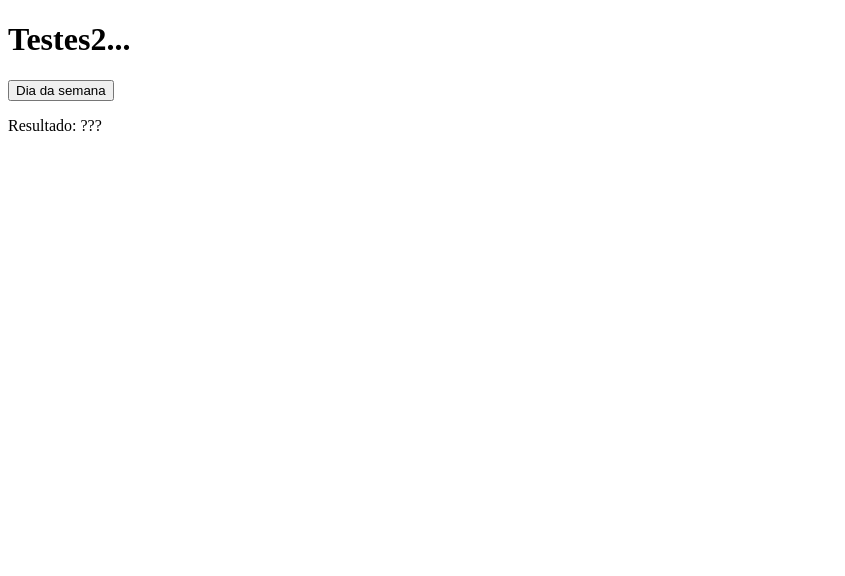
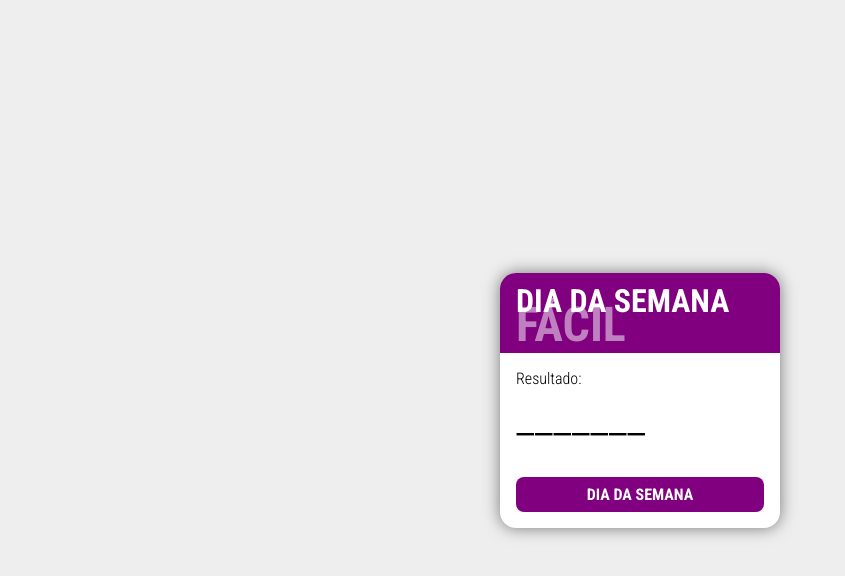
Before and after one commit to MartinsDeivid/DiaDaSemana, a plain HTML site: page index.html in a window 1280 px wide. Shown: the whole page, without its empty margins (0-845 px from the left). Drawn offline with Linux system fonts and the light colour scheme.

Commit message:
adicionando estilo

```diff
--- a/index.html
+++ b/index.html
@@ -3,13 +3,89 @@
 <head>
     <meta charset="UTF-8">
     <title>Testes</title>
+    <style>
+        @import url('https://fonts.googleapis.com/css2?family=Roboto+Condensed:wght@300;700&display=swap');
+
+        * {
+            margin: 0;
+            padding: 0;
+            box-sizing: border-box;
+        }
+
+        body {
+            font-family: 'Roboto Condensed', sans-serif;
+            background: #eee;
+            display: grid;
+            place-items: center;
+            min-height: 100vh;
+            font-size: 16px;
+        }
+
+        #container {
+            min-width: 280px;
+            background: white;
+            box-shadow: 0 0 1rem rgba(0,0,0,.5);
+            border-radius: 1rem;
+            overflow: hidden;
+        }
+
+        header {
+            background: purple;
+            color: white;
+            line-height: 1.5rem;
+            padding: 1rem;
+            text-transform: uppercase;
+        }
+        header span {
+            display:block;
+            font-size: 3rem;
+            opacity: 0.5;
+        }
+
+        main {
+            padding: 1rem;
+        }
+        main #valor {
+            font-size: 3rem;
+        }
+
+        footer {
+            text-align: center;
+            padding: 1rem;
+        }
+        footer button {
+            background: purple;
+            color: white;
+            text-transform: uppercase;
+            border: none;
+            padding: .5rem 1rem;
+            font-family: inherit;
+            font-weight: 700;
+            font-size: 1rem;
+            width: 100%;
+            border-radius: .5rem;
+            transition: .2s;
+        }
+
+        footer button:hover {
+            opacity: .7;
+            cursor: pointer;
+        }
+    </style>
 </head>
 <body>
-    <h1>Testes2...</h1>
-    <button onclick="diaDaSemana()">Dia da semana</button>
-    <p>
-        Resultado: <span>???</span>
-    </p>
+    <div id="container">
+        <header>
+            <h1>Dia da Semana <span>fácil</span></h1>
+        </header>
+        <main>
+            <p>Resultado:</p>
+            <p id="valor">_______</p>
+        </main>
+        <footer>
+            <button onclick="diaDaSemana()">Dia da semana</button>
+        </footer>
+    </main>
     <script>
 
         const dias = ["Domingo", "Segunda", "Terça", "Quarta", "Quinta", "Sexta", "Sábado"]
@@ -18,7 +94,7 @@
             const d = new Date()
             const dia = dias[d.getDay()]
             console.log(dia)
-            document.querySelector("span").innerText = dia
+            document.querySelector("#valor").innerText = dia
             //alert("Hoje eh "++"!")
         }
     </script>
```
